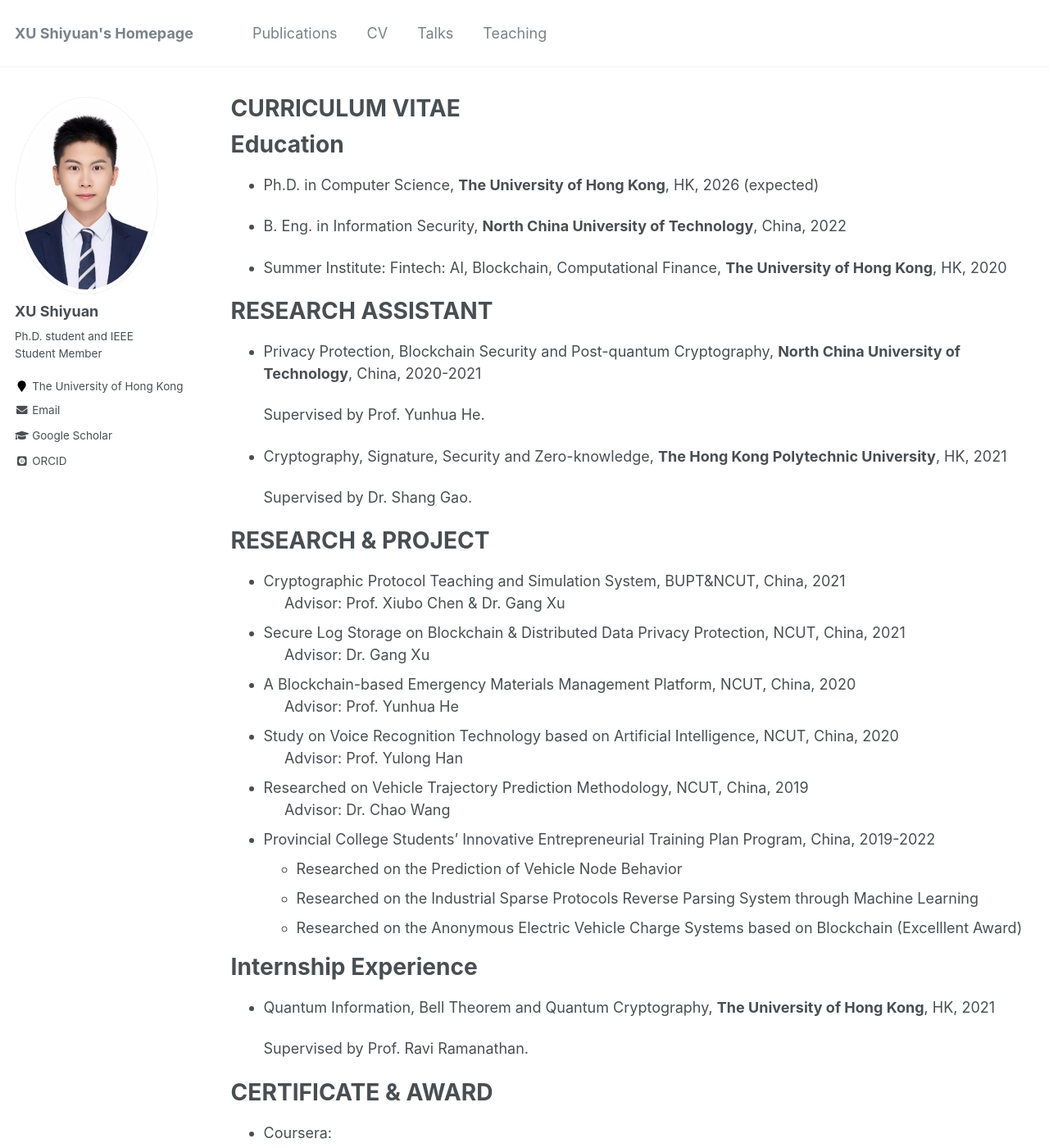
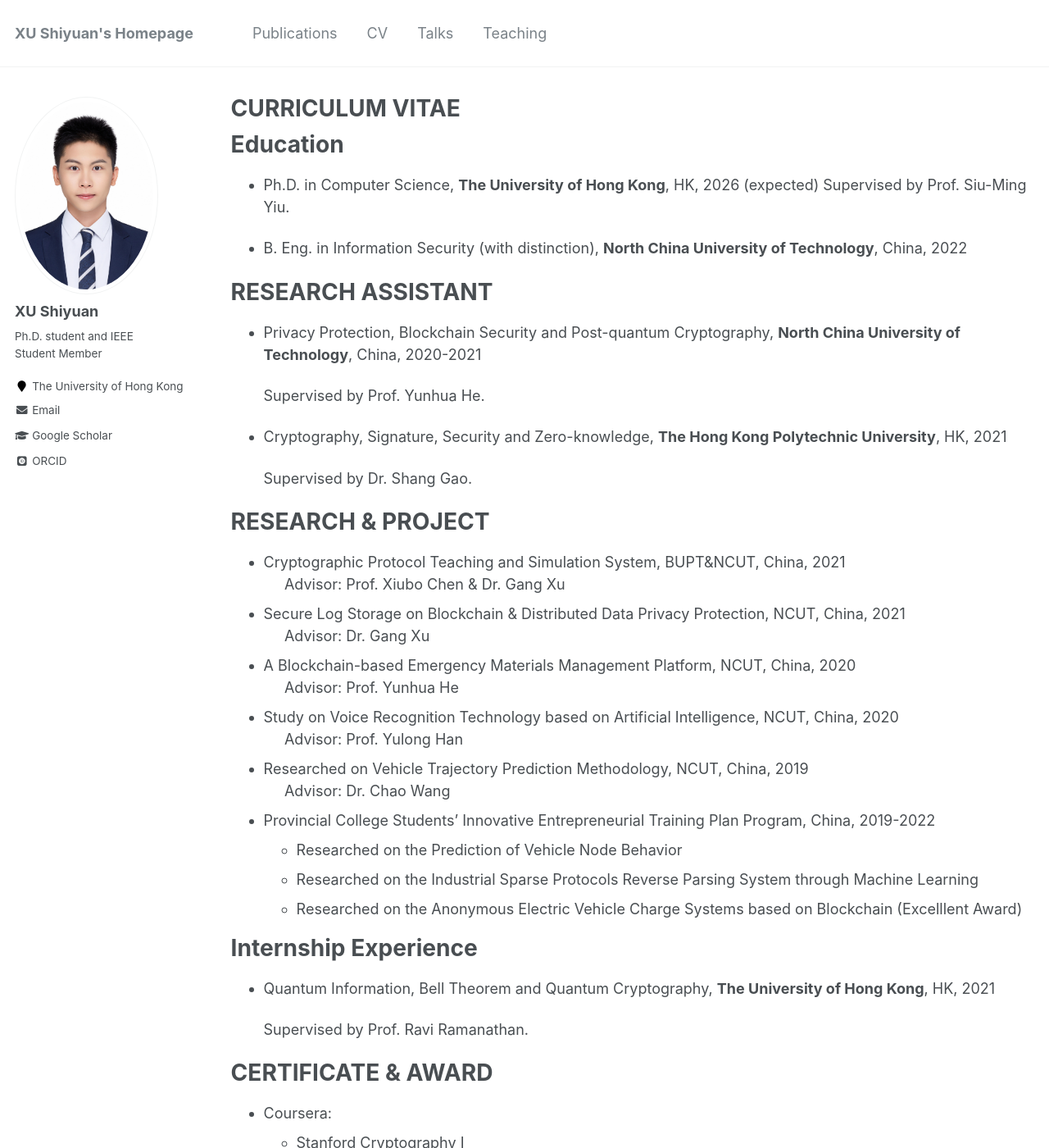
Before and after one commit to shiyuanjack/shiyuanjack.github.io, a Jekyll site: the page built from _pages/cv.md, in a window 1280 px wide and 1400 px high. Shown: the whole window at 82% size. Built offline with Jekyll 4.4.1, drawn with Linux system fonts in a browser that asks for light colours; some web fonts are replaced.

Commit message:
Update cv.md

```diff
--- a/_pages/cv.md
+++ b/_pages/cv.md
@@ -12,11 +12,9 @@ redirect_from:
 Education
 ======
 * Ph.D. in Computer Science, **The University of Hong Kong**, HK, 2026 (expected)
+  Supervised by Prof. Siu-Ming Yiu.
 
-* B. Eng. in Information Security, **North China University of Technology**, China, 2022
-
-* Summer Institute: Fintech: AI, Blockchain, Computational Finance, **The University of Hong Kong**, HK, 2020
-
+* B. Eng. in Information Security (with distinction), **North China University of Technology**, China, 2022
 
 RESEARCH ASSISTANT
 ======
```
Also changed, not shown: other parts of _pages/cv.md (+1 -1 lines).
